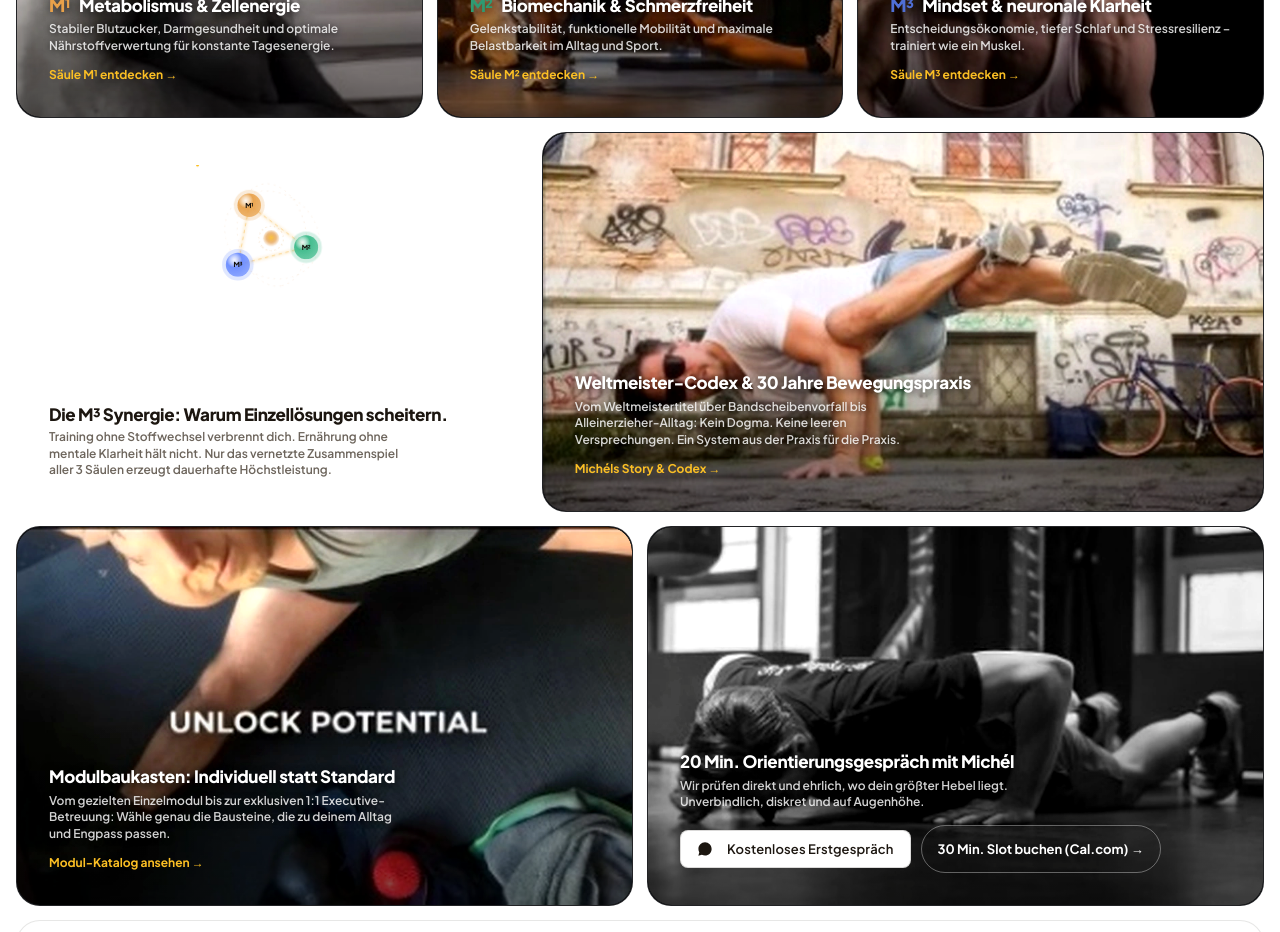
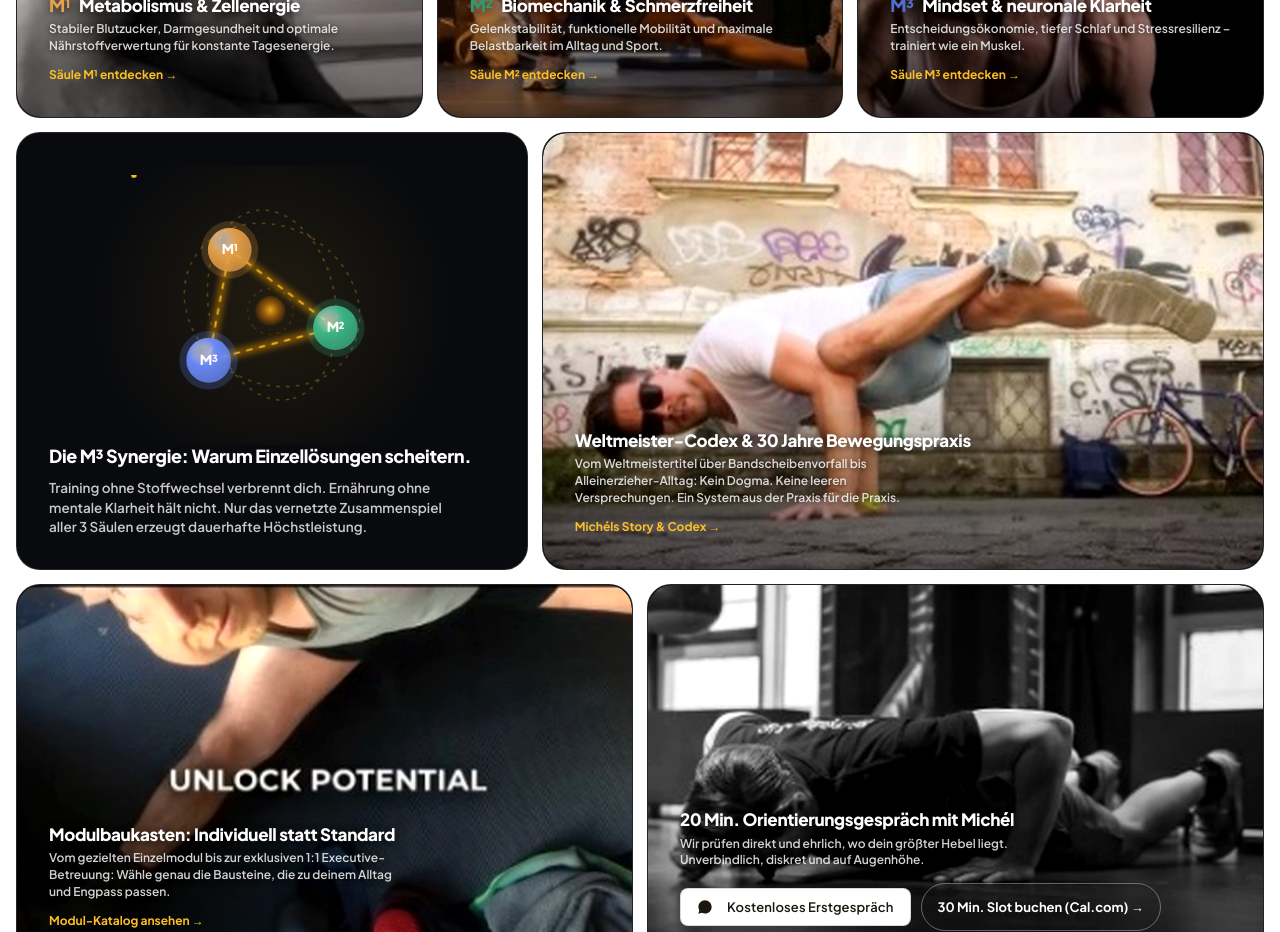
Before and after one commit to RobertLinke89/m3-performance, a React (Vite) app: page / in a window 1280 px wide. Shown: the part 800-1732 px from the top of the page. Built offline with nearby package versions, Linux system fonts and the light colour scheme.

Commit message:
style: transform molecule card into sleek dark bento style and enlarge 3D animation graphic

```diff
--- a/src/index.css
+++ b/src/index.css
@@ -3315,47 +3315,70 @@ picture.bento-bg img,
 /* Interactive Molecule Bento */
 .bento-card--molecule {
   justify-content: space-between;
-  min-height: 280px;
-  background: var(--bg-2);
-  color: var(--text);
+  min-height: clamp(400px, 46vh, 480px);
+  background: #090a0d !important;
+  color: #ffffff !important;
+  border: 1px solid rgba(255, 255, 255, 0.12);
+  position: relative;
+  overflow: hidden;
 }
 
 .bento-card--molecule .bento-title {
-  color: var(--text);
+  color: #ffffff !important;
   text-shadow: none;
+  font-size: clamp(18px, 2cqi, 23px);
+  margin: 0 0 6px;
 }
 
 .bento-card--molecule .bento-desc {
-  color: var(--muted);
+  color: rgba(255, 255, 255, 0.78) !important;
   text-shadow: none;
-}
-
-.bento-card--molecule .bento-tag {
-  background: color-mix(in srgb, var(--bg-2) 85%, var(--text) 15%);
-  color: var(--text);
-  border-color: var(--line);
-}
-
-.bento-card--molecule .bento-tag--gold {
-  color: var(--gold-2, #d97706);
-}
-
-[data-theme='night'] .bento-card--molecule .bento-tag--gold {
-  color: var(--gold, #f59e0b);
+  font-size: 13.5px;
+  line-height: 1.45;
 }
 
 .bento-molecule-visual {
   position: relative;
   width: 100%;
-  height: 140px;
+  flex: 1;
+  min-height: 250px;
   display: flex;
   align-items: center;
   justify-content: center;
+  padding: 10px 0;
+  background: radial-gradient(circle at center, rgba(251, 191, 36, 0.1) 0%, transparent 68%);
 }
 
 .bento-molecule-visual .system-molecule {
-  max-width: 260px;
-  max-height: 140px;
+  width: 100%;
+  max-width: 380px;
+  height: 100%;
+  max-height: 260px;
+  aspect-ratio: 340 / 320;
+}
+
+.bento-molecule-visual .mol-label {
+  fill: #ffffff !important;
+  font-size: 16px;
+  font-weight: 900;
+}
+
+.bento-molecule-visual .mol-orbit ellipse {
+  stroke: rgba(251, 191, 36, 0.4);
+  stroke-width: 1.4;
+  stroke-dasharray: 4 8;
+}
+
+.bento-molecule-visual .mol-bond {
+  stroke: #fbbf24;
+  stroke-width: 2.4;
+  stroke-opacity: 0.9;
+}
+
+.bento-molecule-visual .mol-bond-glow {
+  stroke: #f59e0b;
+  stroke-width: 10;
+  stroke-opacity: 0.45;
 }
 
 .bento-molecule-content {
@@ -3364,6 +3387,7 @@ picture.bento-bg img,
   display: flex;
   flex-direction: column;
   gap: 3px;
+  width: 100%;
 }
 
 /* Contact / 1:1 Bento */
```
